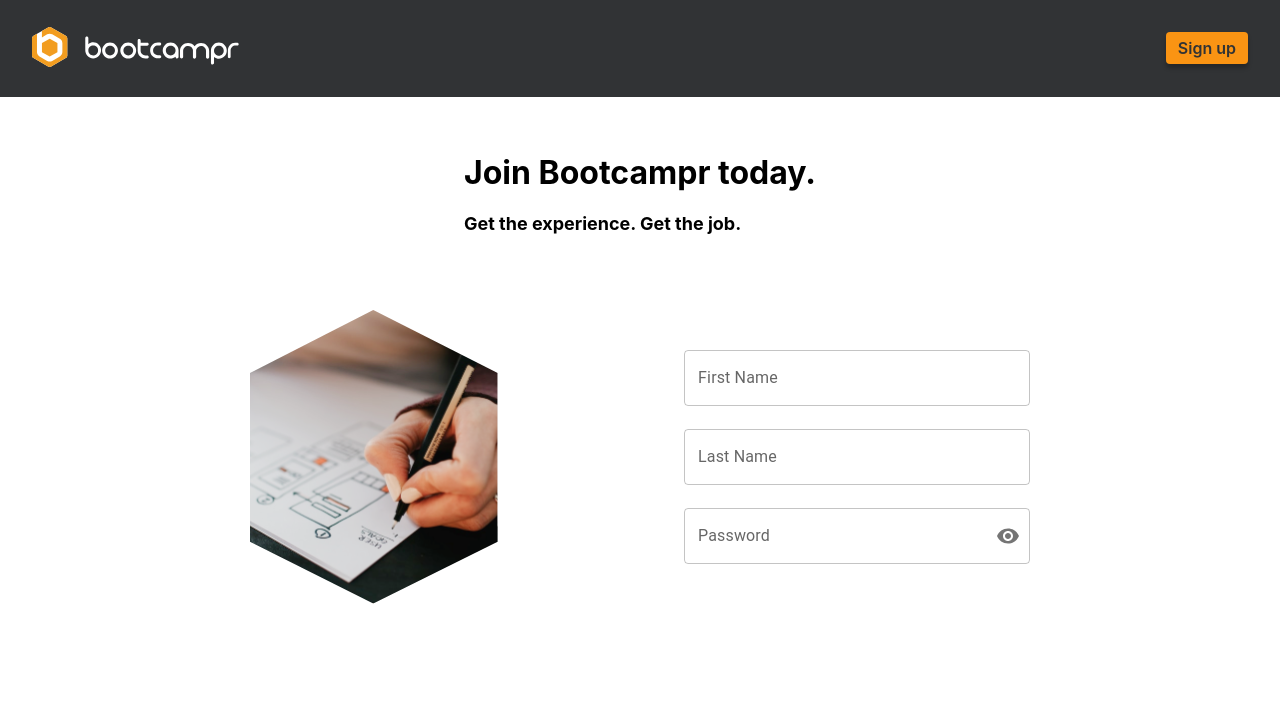
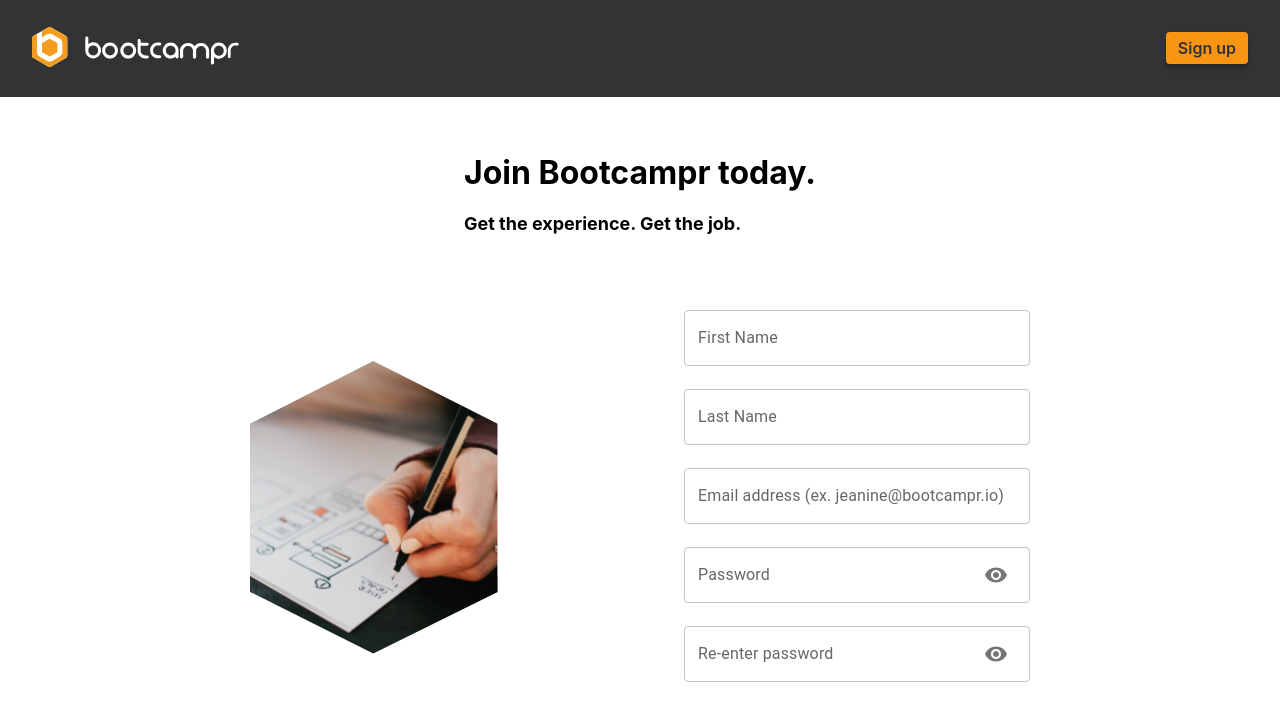
Before and after one commit to yeezick/bootcampr-assessment, a React (Create React App) app in the folder frontend/: page /sign-up in a window 1280 px wide. Shown: the top 718 px of the page. Built offline with nearby package versions, Linux system fonts and the light colour scheme.

Commit message:
feat: css

```diff
--- a/frontend/src/screens/SignUp/SignUp.scss
+++ b/frontend/src/screens/SignUp/SignUp.scss
@@ -22,12 +22,11 @@
 }
 
 .signup-image {
-    width: 247.48px;
+  width: 247.48px;
 }
 
 .form-content {
-    display: flex;
-    flex-direction: column;
-    justify-content: space-between;
-    width: 30%;
+  display: flex;
+  flex-direction: column;
+  width: 30%;
 }
--- a/frontend/src/screens/SignUp/SignUp.tsx
+++ b/frontend/src/screens/SignUp/SignUp.tsx
@@ -1,18 +1,38 @@
 import React from 'react'
-import { FormControl, IconButton, InputAdornment, InputLabel, OutlinedInput, TextField } from '@mui/material'
-import Visibility from '@mui/icons-material/Visibility';
-import VisibilityOff from '@mui/icons-material/VisibilityOff';
+import {
+  FormControl,
+  IconButton,
+  Input,
+  InputAdornment,
+  InputLabel,
+  OutlinedInput,
+  TextField,
+} from '@mui/material'
+import Visibility from '@mui/icons-material/Visibility'
+import VisibilityOff from '@mui/icons-material/VisibilityOff'
 import Logo from '../../assets/SignUpImage.svg'
 import './SignUp.scss'
+import { AccountCircle } from '@mui/icons-material'
 
 export const SignUp: React.FC = () => {
-    const [showPassword, setShowPassword] = React.useState(false);
+  const [showPassword, setShowPassword] = React.useState(false)
+  const [showPassword2, setShowPassword2] = React.useState(false)
 
-    const handleClickShowPassword = () => setShowPassword((show) => !show);
+  const handleClickShowPassword = () => setShowPassword(show => !show)
 
-    const handleMouseDownPassword = (event: React.MouseEvent<HTMLButtonElement>) => {
-      event.preventDefault();
-    };
+  const handleMouseDownPassword = (
+    event: React.MouseEvent<HTMLButtonElement>
+  ) => {
+    event.preventDefault()
+  }
+
+  const handleClickShowPassword2 = () => setShowPassword2(show => !show)
+
+  const handleMouseDownPassword2 = (
+    event: React.MouseEvent<HTMLButtonElement>
+  ) => {
+    event.preventDefault()
+  }
   return (
     <div className='signup-container'>
       <div className='top-container'>
@@ -24,26 +44,46 @@ export const SignUp: React.FC = () => {
         <div className='form-content'>
           <TextField helperText=' ' label='First Name' />
           <TextField helperText=' ' label='Last Name' />
-          <FormControl variant="outlined">
-          <InputLabel htmlFor="outlined-adornment-password">Password</InputLabel>
-          <OutlinedInput
-            id="outlined-adornment-password"
+          <TextField
+            helperText=' '
+            label='Email address (ex. jeanine@bootcampr.io)'
+          />
+          <TextField
+            label='Password'
+            helperText=' '
             type={showPassword ? 'text' : 'password'}
-            endAdornment={
-              <InputAdornment position="end">
+            InputProps={{
+              endAdornment: (
+                <InputAdornment position='end'>
                   <IconButton
-                  aria-label="toggle password visibility"
+                    aria-label='toggle password visibility'
                     onClick={handleClickShowPassword}
                     onMouseDown={handleMouseDownPassword}
-                  edge="end"
                   >
                     {showPassword ? <VisibilityOff /> : <Visibility />}
                   </IconButton>
                 </InputAdornment>
-            }
-            label="Password"
+              ),
+            }}
           />
-        </FormControl>
+          <TextField
+            helperText=' '
+            label='Re-enter password'
+            type={showPassword2 ? 'text' : 'password'}
+            InputProps={{
+              endAdornment: (
+                <InputAdornment position='end'>
+                  <IconButton
+                    aria-label='toggle password visibility'
+                    onClick={handleClickShowPassword2}
+                    onMouseDown={handleMouseDownPassword2}
+                  >
+                    {showPassword2 ? <VisibilityOff /> : <Visibility />}
+                  </IconButton>
+                </InputAdornment>
+              ),
+            }}
+          />
         </div>
       </div>
     </div>
```
Lines whose indentation alone changed are shown as unchanged.
